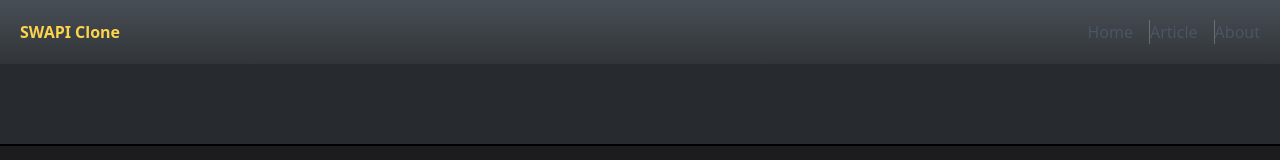
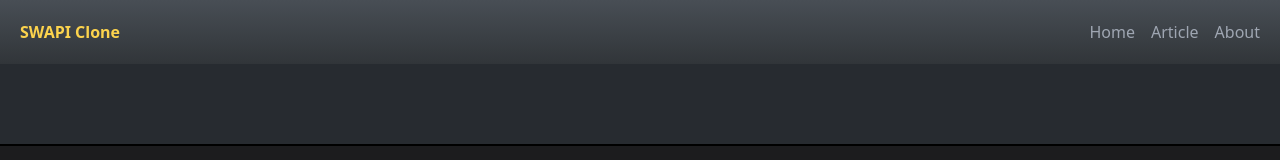
Before and after one commit to davidjsalazarmoreno/swapi-deno, a Svelte app in the folder client/: page / in a window 1280 px wide. Shown: the top 160 px of the page. Built offline with nearby package versions, Linux system fonts and the light colour scheme; no server answers; what @tailwindcss/ui would draw is missing.

Commit message:
adds anchor styles

```diff
--- a/client/src/routes/home/Home.svelte
+++ b/client/src/routes/home/Home.svelte
@@ -27,15 +27,21 @@
 <header class="p-5 bg-primary-swapi bg-nav-bar">
   <nav class="flex place-content-between">
     <h1 class="text-yellow-300 font-bold">SWAPI Clone</h1>
-    <ol class="flex space-x-4 divide-x divide-gray-100 divide-opacity-25">
+    <ol class="flex space-x-4">
       <li>
-        <a class="text-gray-600 hover:text-gray-400" href="/">Home</a>
+        <a class="hover:text-gray-200 transition no-underline" href="/">
+          Home
+        </a>
       </li>
       <li>
-        <a class="text-gray-600 hover:text-gray-400" href="#">Article</a>
+        <a class="hover:text-gray-200 transition no-underline" href="#">
+          Article
+        </a>
       </li>
       <li>
-        <a class="text-gray-600 hover:text-gray-400" href="#">About</a>
+        <a class="hover:text-gray-200 transition no-underline" href="#">
+          About
+        </a>
       </li>
     </ol>
   </nav>
@@ -53,12 +59,12 @@
       bind:value={resource}
       class="w-full sm:w-2/5 bg-nav-bar p-3 sm:p-5 border-transparent text-white"
     >
-      <option>{prefix}people/</option>
-      <option>{prefix}films/</option>
-      <option>{prefix}starships/</option>
-      <option>{prefix}vehicles/</option>
-      <option>{prefix}species/</option>
-      <option>{prefix}planets/</option>
+      <option class="bg-secondary-swapi">{prefix}people/</option>
+      <option class="bg-secondary-swapi">{prefix}films/</option>
+      <option class="bg-secondary-swapi">{prefix}starships/</option>
+      <option class="bg-secondary-swapi">{prefix}vehicles/</option>
+      <option class="bg-secondary-swapi">{prefix}species/</option>
+      <option class="bg-secondary-swapi">{prefix}planets/</option>
     </select>
 
     <input
@@ -154,3 +160,9 @@
       data-show-count="false">Follow @davidjsmoreno</a
     > -->
 </footer>
+
+<style>
+  a {
+    color: rgba(159, 166, 178, var(--tw-text-opacity));
+  }
+</style>
```
